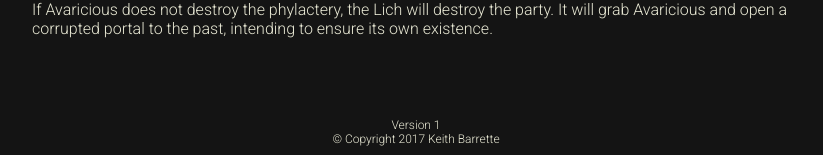
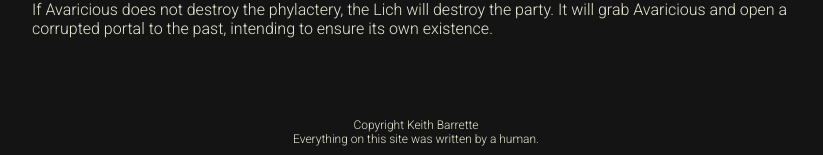
Before and after one commit to kbarrette/keithbarrette, a Jekyll site: the page built from writing/a-christmas-carol.md, in a window 1280 px wide and 900 px high, scrolled down 6341 px. Shown: the part 742-897 px from the top of the window, without its empty margins (224-1047 px from the left). Built offline with Jekyll 4.4.1, drawn with Linux system fonts in a browser that asks for light colours; our own code applies the rules of GitHub Pages for plain Markdown files; some of the changed text lies outside the part shown.

Commit message:
Simplify footer

```diff
--- a/_layouts/default.html
+++ b/_layouts/default.html
@@ -15,13 +15,10 @@
     </div>
 
     <div class="footer">
-      {% if page.version %}
-        <div>Version {{ page.version }}</div>
-      {% endif %}
-
-      {% if page.copyright %}
-        <div>&copy; Copyright {{ page.copyright }} Keith Barrette</div>
-      {% endif %}
+      <p>
+      Copyright Keith Barrette<br />
+      Everything on this site was written by a human.
+      </p>
     </div>
   </body>
 </html>
--- a/writing/a-christmas-carol.md
+++ b/writing/a-christmas-carol.md
@@ -1,10 +1,9 @@
 ---
-copyright: 2017
-version: 1
 ---
 # A Christmas Carol
-A 5th edition D&D adventure for 5th level characters, based on a blog post by
+_A 5th edition D&D adventure for 5th level characters, based on a blog post by
 Mike "Gabe" Krahulik of [Penny Arcade](https://www.penny-arcade.com/).
+Originally written in 2017._
 
 ## Credits
 Thanks to:
```
Also changed, not shown: index.md (+0 -3 lines), writing/basic-harmonica-for-guitarists.md (+0 -2 lines).
